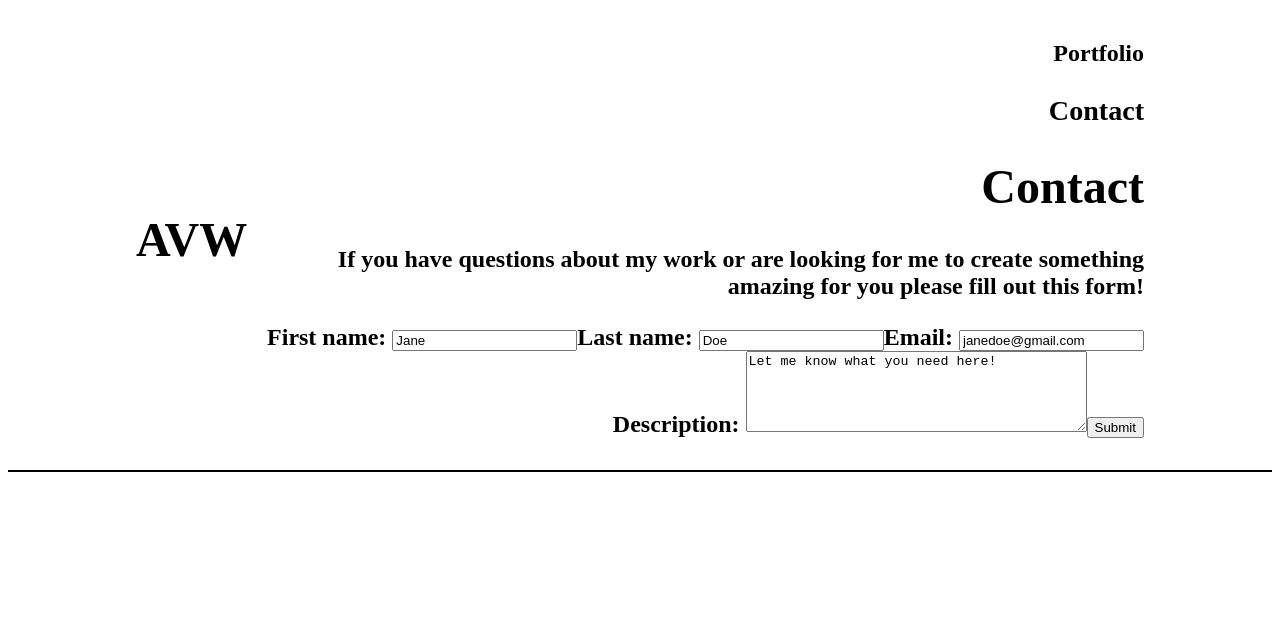
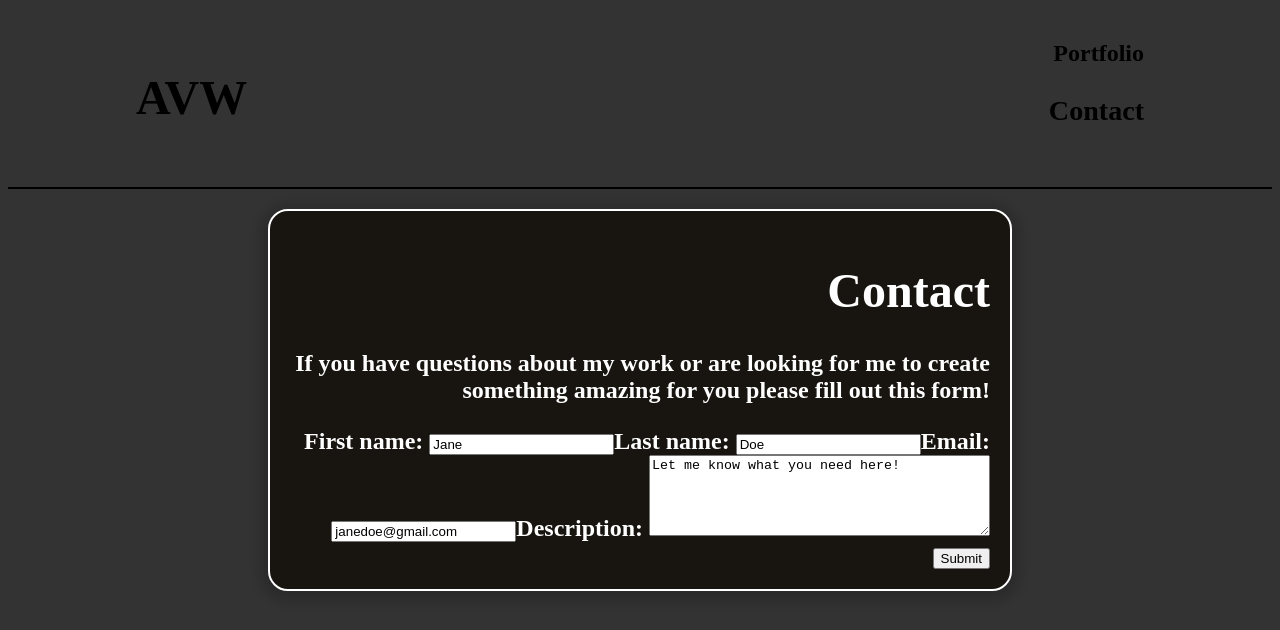
Before and after one commit to nickachristensen/AVW, a React (Create React App) app in the folder client/: page / in a window 1280 px wide. Both pictures are taken after a click on the element "Contact". Shown: the top 630 px of the page. Built offline with nearby package versions, Linux system fonts and the light colour scheme.

Commit message:
added modal styling to make it look windowed

```diff
--- a/client/src/Modal/Modal.styles.js
+++ b/client/src/Modal/Modal.styles.js
@@ -0,0 +1,30 @@
+import styled from "styled-components";
+
+export const Background = styled.div`
+    width: 100vw;
+    height: 100vh;
+    background-color: rgba(0, 0, 0, .8);
+    position: fixed;
+    top: 0;
+    left: 0;
+    display: flex;
+    justify-content: center;
+    align-items: center;
+    z-index: 9999;
+
+`;
+
+export const Content = styled.div`
+    background-color:#181510;
+    padding: 20px;
+    border-radius: 20px;
+    max-width: 700px;
+    box-shadow: 0 3px 15px 8px rgba(0, 0, 0, 0.2);
+    color: white;
+    border: 2px solid white;
+
+    @media (max-width: 600px) {
+       width: 80%;
+       max-height: 90%;
+    }
+    `;
--- a/client/src/Modal/index.js
+++ b/client/src/Modal/index.js
@@ -1,4 +1,6 @@
 import React, { useEffect, useRef } from "react";
+
+import { Background, Content } from "./Modal.styles";
 
 const Modal = ({ isOpen, close, children }) => {
 
@@ -21,11 +23,11 @@ const Modal = ({ isOpen, close, children }) => {
     if (!isOpen) return null;
     return (
 
-    <div>
-        <div ref={contentRef}>
+    <Background>
+        <Content ref={contentRef}>
             {children}
-        </div>
-    </div>
+        </Content>
+    </Background>
     );
 };
 
```
Also changed, not shown: 1 other file (tests, documents, lock files or other folders).
